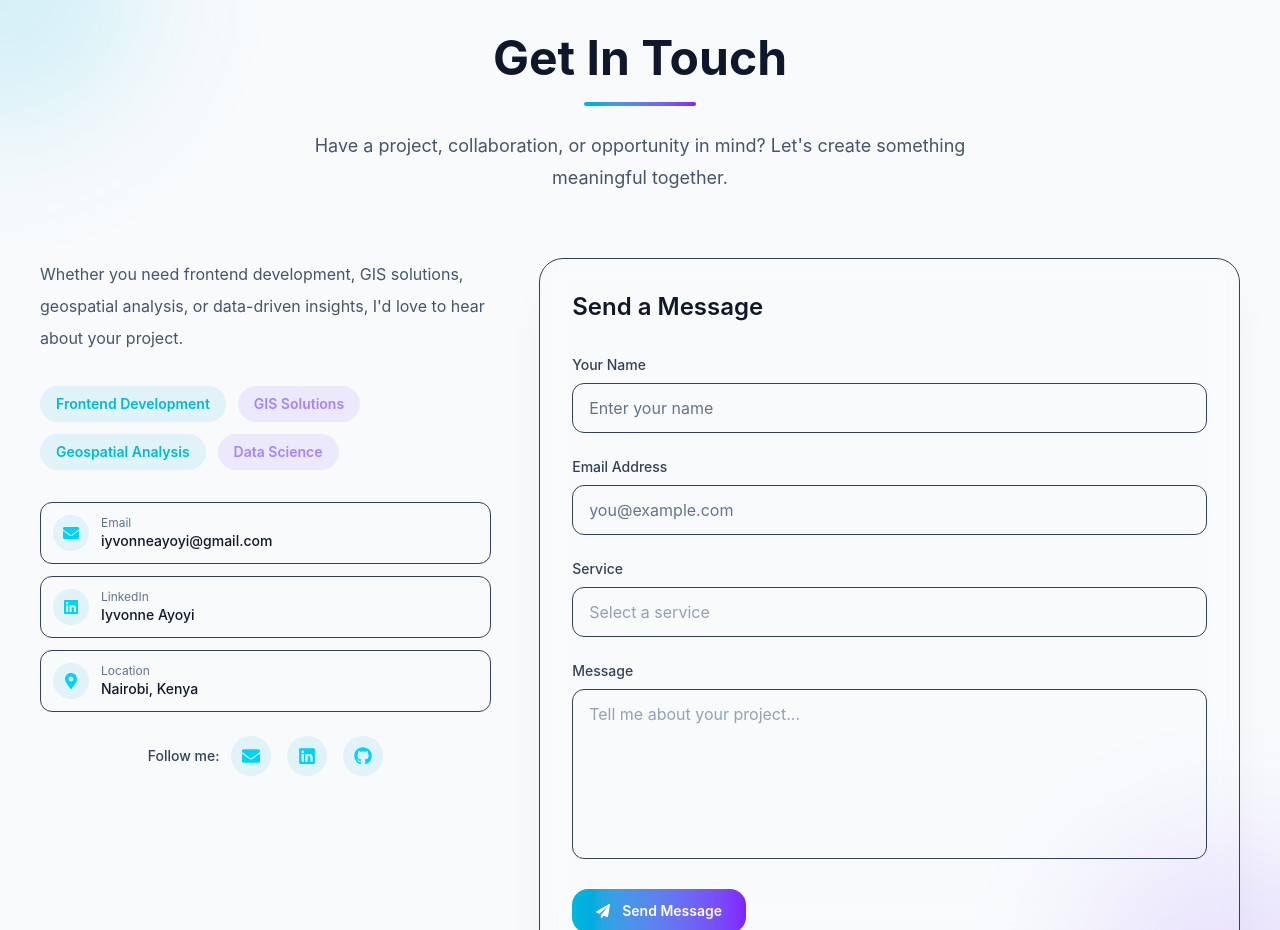
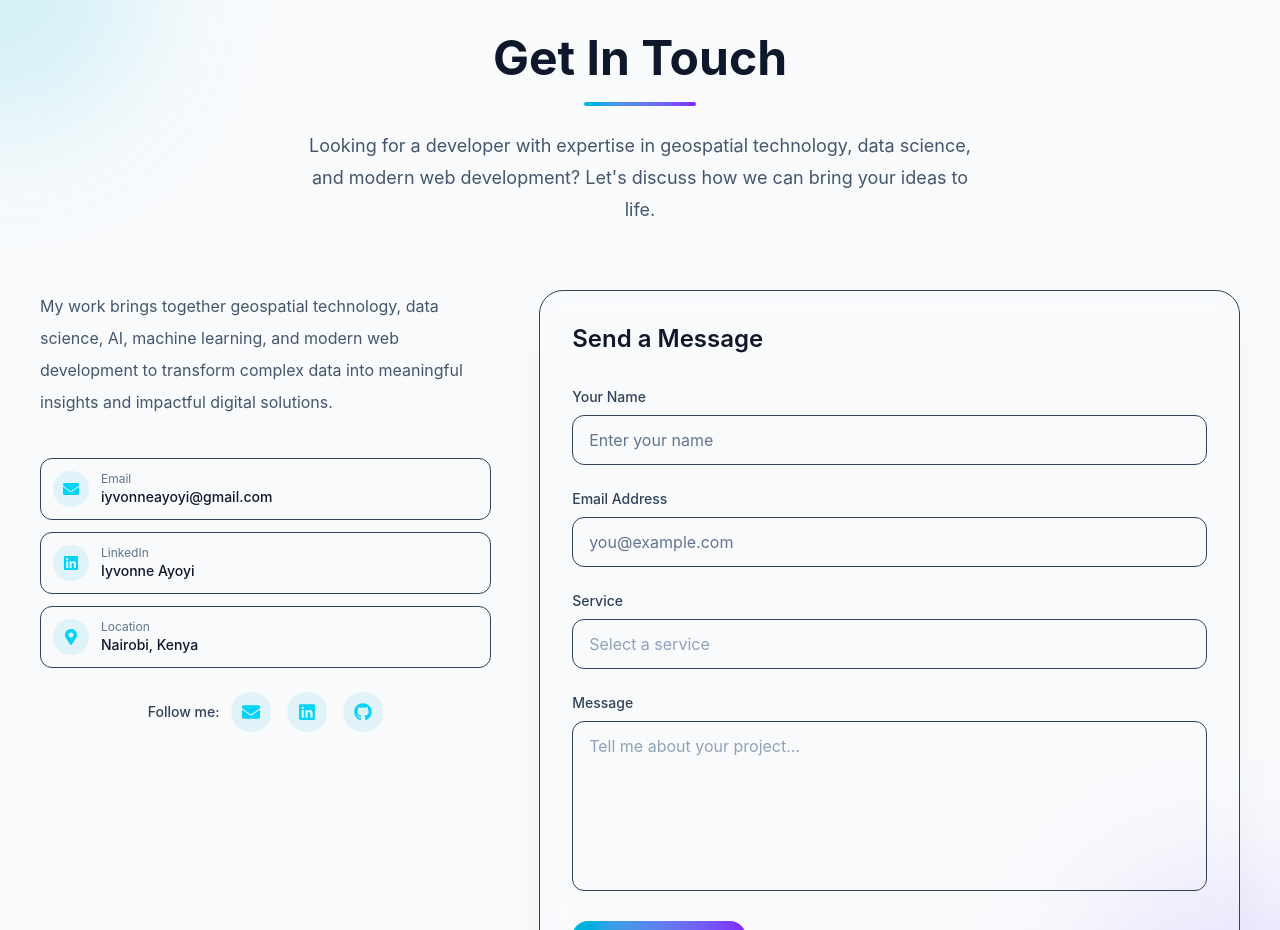
Before and after one commit to IyvonneAyoyi/Iyvonne-Ayoyi, a React (Vite) app: page / in a window 1280 px wide. Shown: the part 5180-6110 px from the top of the page. Built offline with nearby package versions, Linux system fonts and the light colour scheme.

Commit message:
Improve contact section design and remove service chips

```diff
--- a/src/components/Contact.jsx
+++ b/src/components/Contact.jsx
@@ -46,22 +46,17 @@ export default function Contact() {
           <h2 className="text-3xl sm:text-4xl md:text-5xl font-bold text-slate-900 dark:text-white">Get In Touch</h2>
           <div className="mx-auto mt-5 h-1 w-28 rounded-full bg-linear-to-r from-cyan-500 to-violet-600" />
           <p className="mt-6 max-w-2xl mx-auto text-base sm:text-lg leading-8 text-slate-600 dark:text-slate-300">
-            Have a project, collaboration, or opportunity in mind? Let's create something meaningful together.
+            Looking for a developer with expertise in geospatial technology, data science, and modern web development? Let's discuss how we can bring your ideas to life.
           </p>
         </motion.div>
 
         <div className="grid grid-cols-1 gap-12 lg:grid-cols-5">
           <motion.div initial={{ opacity: 0, x: -40 }} whileInView={{ opacity: 1, x: 0 }} viewport={{ once: true }} transition={{ duration: 0.75 }} className="lg:col-span-2">
-            <p className="text-slate-600 dark:text-slate-300 leading-8 mb-8">
-              Whether you need frontend development, GIS solutions, geospatial analysis, or data-driven insights, I'd love to hear about your project.
+            <p className="text-slate-600 dark:text-slate-300 leading-8 mb-10">
+           My work brings together geospatial technology, data science, AI, machine learning, and modern web development to transform complex data into meaningful
+           insights and impactful digital solutions.
             </p>
 
-            <div className="flex flex-wrap gap-3 mb-8">
-              <span className="inline-flex items-center rounded-full bg-cyan-500/10 px-4 py-2 text-sm font-semibold text-cyan-500">Frontend Development</span>
-              <span className="inline-flex items-center rounded-full bg-violet-500/10 px-4 py-2 text-sm font-semibold text-violet-400">GIS Solutions</span>
-              <span className="inline-flex items-center rounded-full bg-cyan-500/10 px-4 py-2 text-sm font-semibold text-cyan-500">Geospatial Analysis</span>
-              <span className="inline-flex items-center rounded-full bg-violet-500/10 px-4 py-2 text-sm font-semibold text-violet-400">Data Science</span>
-            </div>
 
             <div className="grid grid-cols-3 gap-3 lg:flex lg:flex-col lg:gap-3 mb-6">
               <a href="mailto:iyvonneayoyi@gmail.com" className="flex flex-col items-center text-center gap-3 p-3 rounded-xl bg-white/5 border border-slate-700 hover:border-cyan-400 transition-all group lg:flex-row lg:text-left lg:gap-3">
```
